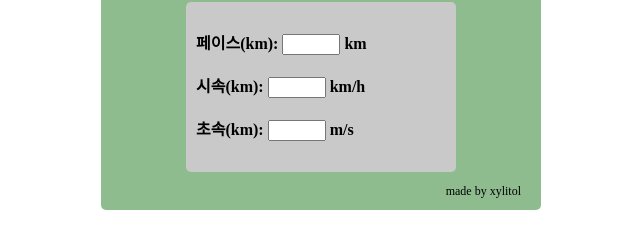
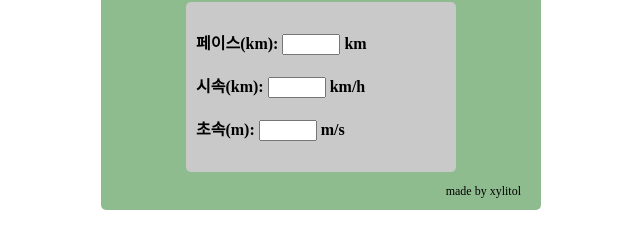
Before and after one commit to xylitolfin/PaceCalculator, a plain HTML site: page index.html in a window 1280 px wide. Shown: the part 258-498 px from the top of the page, 319-959 px from the left. Drawn offline with Linux system fonts and the light colour scheme.

Commit message:
텍스트 수정

```diff
--- a/index.html
+++ b/index.html
@@ -48,7 +48,7 @@
             <br>
             <b>페이스(km):</b> <input class="pace-Box"  id="pace"> <b>km</b><br><br>
             <b>시속(km):</b> <input  class="perHour-Box" id="perHour"> <b>km/h</b><br><br>
-            <b>초속(km):</b> <input class="perSec-Box" id="perSec" > <b>m/s</b>
+            <b>초속(m):</b> <input class="perSec-Box" id="perSec" > <b>m/s</b>
         </div>
 
         <div class ="source">
```
